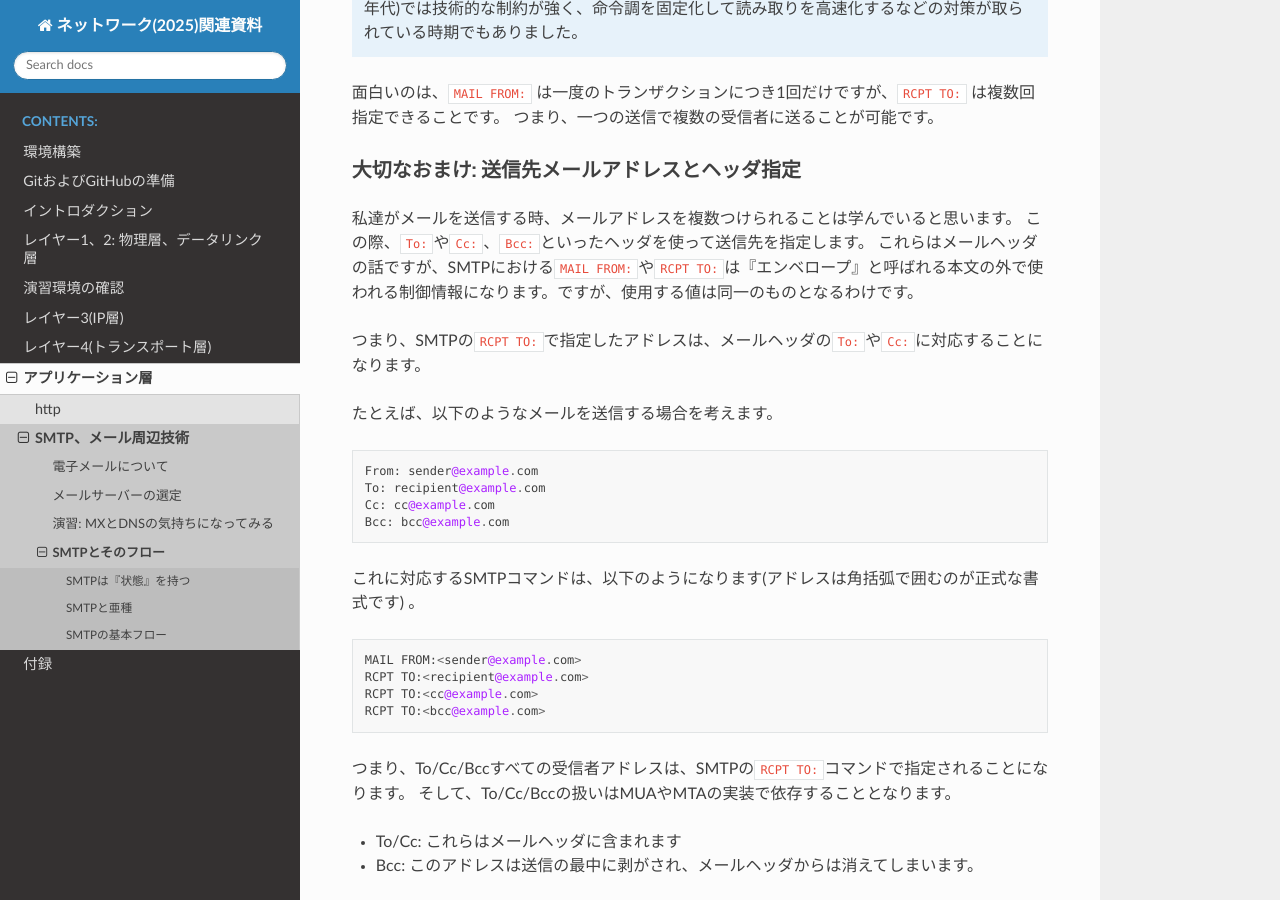
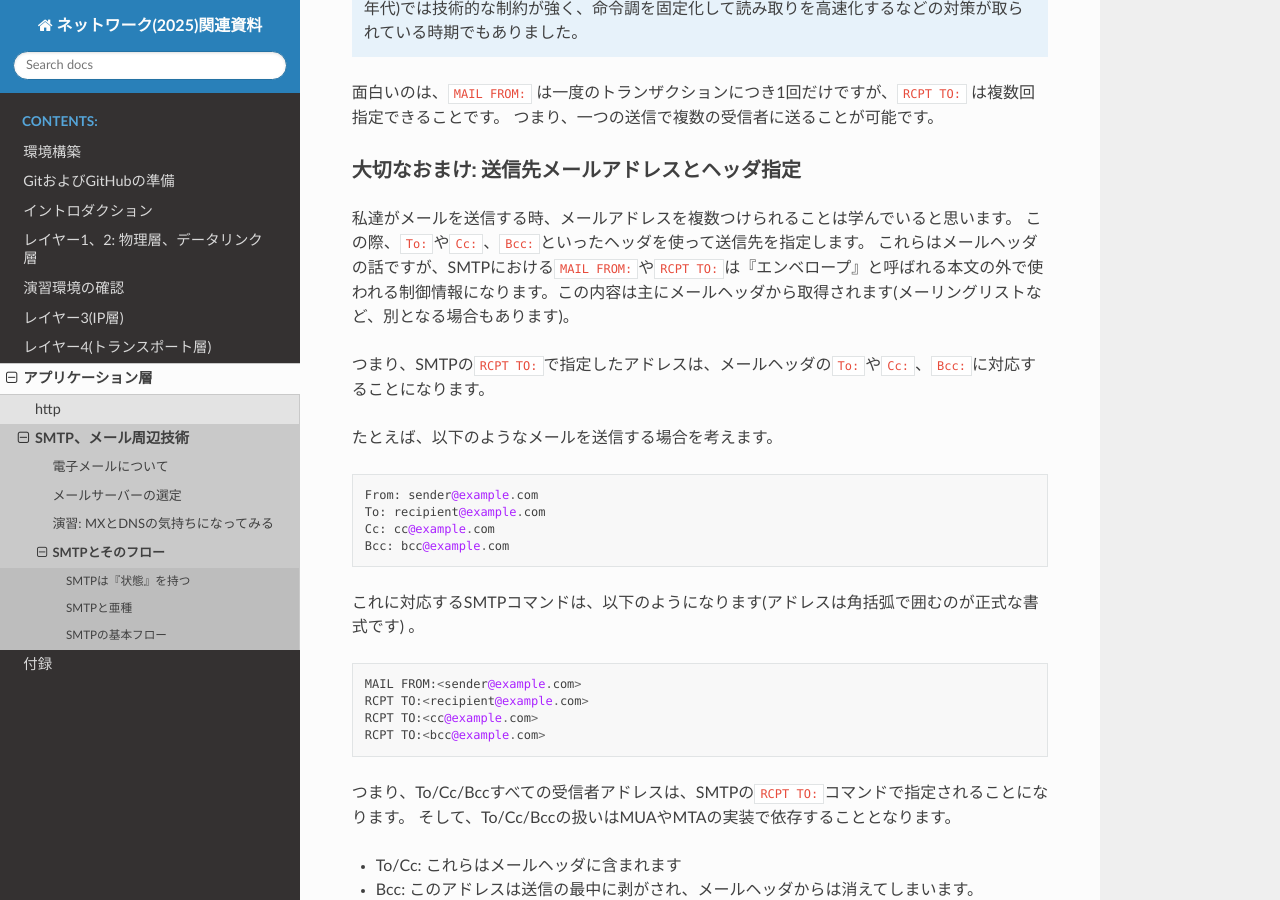
Before and after one commit to densuke/2025-network-doc, a Sphinx documentation site: the page built from source/app/smtp/smtp-flow.md, in a window 1280 px wide and 900 px high, scrolled down 2647 px. Built offline with Sphinx 7.4.7 and the Read the Docs theme 3.1.0, drawn with Linux system fonts in a browser that asks for light colours.

Commit message:
内容のチェック

```diff
--- a/source/app/smtp/smtp-flow.md
+++ b/source/app/smtp/smtp-flow.md
@@ -116,9 +116,9 @@ EHLO/HELO の引数には、原則として自ホストのFQDNを渡すことが
 
 私達がメールを送信する時、メールアドレスを複数つけられることは学んでいると思います。
 この際、`To:`や`Cc:`、`Bcc:`といったヘッダを使って送信先を指定します。
-これらはメールヘッダの話ですが、SMTPにおける`MAIL FROM:`や`RCPT TO:`は『エンベロープ』と呼ばれる本文の外で使われる制御情報になります。ですが、使用する値は同一のものとなるわけです。
+これらはメールヘッダの話ですが、SMTPにおける`MAIL FROM:`や`RCPT TO:`は『エンベロープ』と呼ばれる本文の外で使われる制御情報になります。この内容は主にメールヘッダから取得されます(メーリングリストなど、別となる場合もあります)。
 
-つまり、SMTPの`RCPT TO:`で指定したアドレスは、メールヘッダの`To:`や`Cc:`に対応することになります。
+つまり、SMTPの`RCPT TO:`で指定したアドレスは、メールヘッダの`To:`や`Cc:`、`Bcc:`に対応することになります。
 
 たとえば、以下のようなメールを送信する場合を考えます。
 
```
